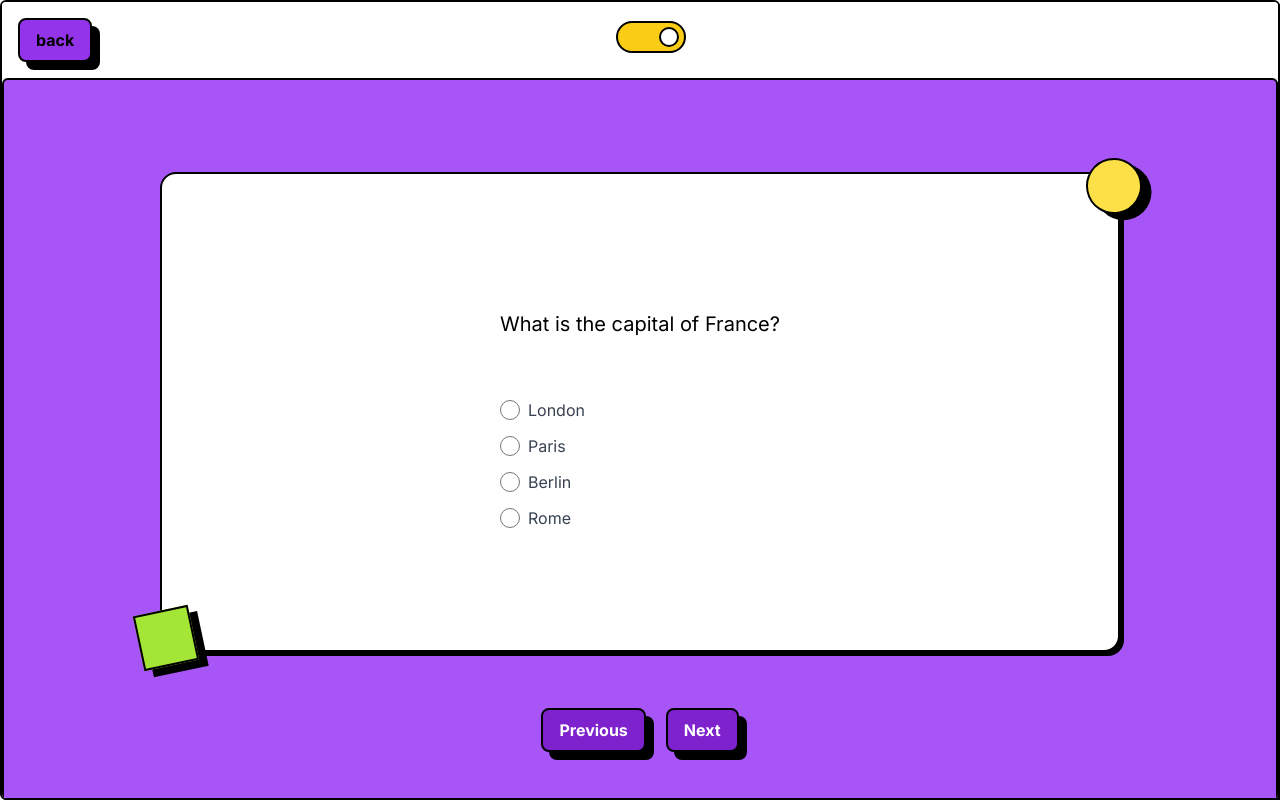
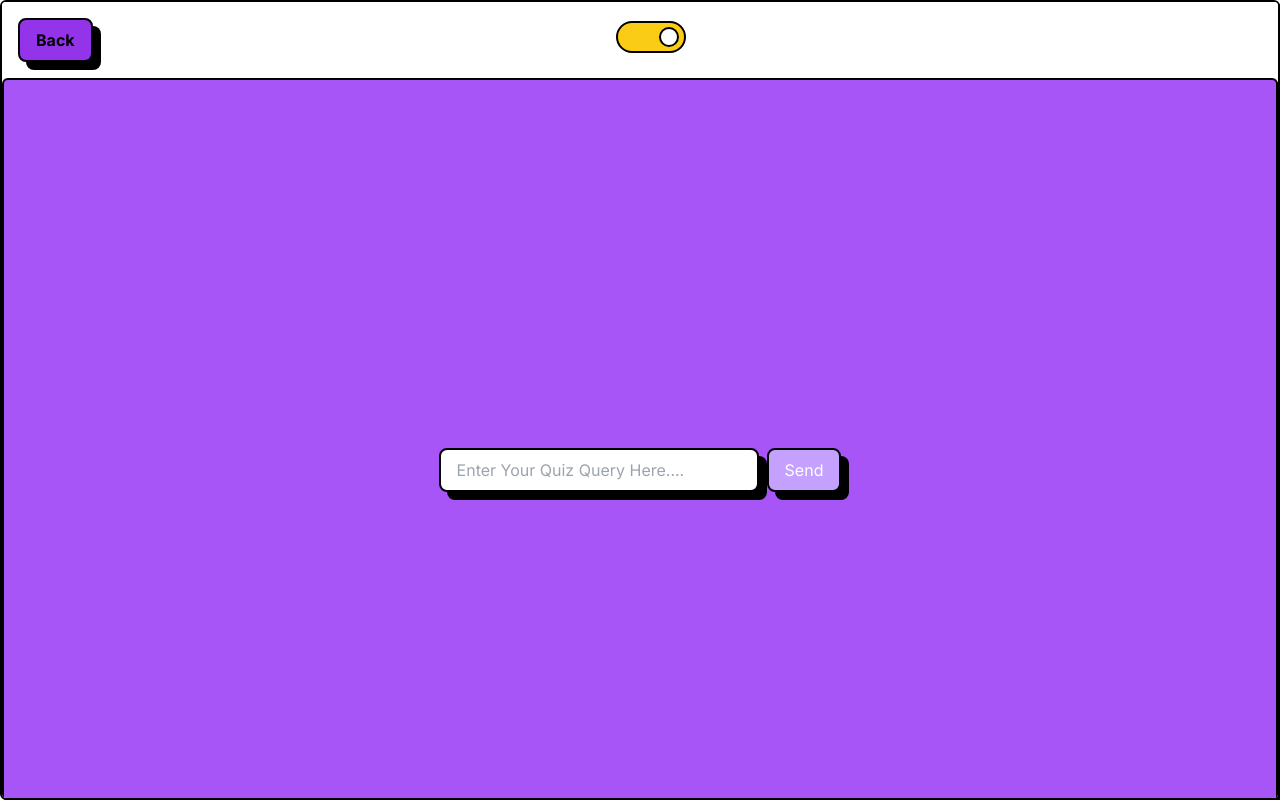
Before and after one commit to Lionhearted1/educAIte, a Next.js app in the folder frontend/miniproject/: page /chat in a window 1280 px wide. Both pictures are taken after a click on the label 651 px from the left and 37 px from the top of the page. Built offline with nearby package versions, Linux system fonts and the light colour scheme.

Commit message:
complete quiz logic

```diff
--- a/frontend/miniproject/src/app/chat/components/chat.js
+++ b/frontend/miniproject/src/app/chat/components/chat.js
@@ -1,134 +1,93 @@
 "use client";
 import React, { useState } from 'react';
-import './style.css'
+import './style.css';
 import Quiz from './quiz';
-import  Link  from 'next/link';
-
+import Link from 'next/link';
 
 const ChatInterface = () => {
+  const [messages, setMessages] = useState([
+    { sender: 'user', content: 'Hello, how are you?' },
+    { sender: 'bot', content: 'I am good, thank you!' },
+    { sender: 'user', content: "That's great to hear!" },
+    { sender: 'bot', content: 'Yes, it is!' },
+  ]);
 
-    const messages = [
-        { sender: 'user', content: 'Hello, kjvkjbcvjkasjkcksb ovnbinocvnaoidviods oivdsionsdiovnoisdnnaosin vonavnoncondoica onvoinsIOnanision  conoacnacoindcons acndsodcndaionc onsvonsadoncodc how are you?' },
-        { sender: 'bot', content: 'I am good, thank you!' },
-        { sender: 'user', content: "That's bdfvbfvndasndcbeuribviuhiv iabibhiuhiwdbbah diuchdbbdsiubdbbacibiuabibdcibca iuvbiuabcicibuaicyvibcv vaiuavevcbdbruwbiuwvbuihuiaicbib cbiubaiucbiubcibibciubcb aciubciaubibciubcbuabib ciuubawiubcibiubcibaibsciubcibgreat to hear!" },
-        { sender: 'bot', content: 'Yes, bhcsbakk cnkjsdnc jjckjwdncn wkncondnc onconown onconwocn cnownconw ncwcnon  cnkjsdnc jjckjwdncn wkncondnc onconown onconwocn cnownconw ncwcnon wocnowecnw owcnweocnw ocwnon it is!' },
-    ];
+  const [newMessage, setNewMessage] = useState('');
 
-    const [newMessage, setNewMessage] = React.useState('');
+  const handleSendMessage = () => {
+    // Implement logic to send messages
+  };
 
-    const handleSendMessage = () => { };
-    const handleFileUpload = (event) => { };
-    const [isToggled, setIsToggled] = useState(false);
+  const handleFileUpload = (event) => {
+    // Implement logic for file upload
+  };
+
+  const [isToggled, setIsToggled] = useState(true);
 
   const handleToggle = () => {
-        setIsToggled(!isToggled);
-        console.log (!isToggled);
-        if (!isToggled) {
-            document.querySelector('.chatInt').style.display = 'none';
-            document.querySelector('.quizInt').style.display = 'block';
-
-        }
-        else
-        {
-            document.querySelector('.chatInt').style.display = 'block';
-            document.querySelector('.quizInt').style.display = 'none';
-        }
+    setIsToggled((prevIsToggled) => !prevIsToggled);
   };
 
-
   return (
-        <div className="flex flex-col h-screen overflow-x-hidden   relative
-           rounded-md border-2 border-black
-         bg-white bg-[radial-gradient(#cacbce_1px,transparent_1px)]
-         shadow-[4px_4px_0px_0px_rgba(0,0,0,1)] [background-size:16px_16px] m750:px-5 m750:py-10">
-
-            <div className="flex items-center justify-between  p-4 bg-white shadow">
-                <Link href='/dashboard'>
-                    <button className='bg-purple-600 hover:bg-purple-400 shadow-[8px_8px_0px_rgba(0,0,0,1)]
-                             border-2 border-black text-black font-bold py-2 px-4 rounded-lg focus:outline-none
-                             hover:shadow-none hover:translate-x-1 hover:translate-y-1 duration-150
-                             focus:shadow-outline'>back</button>
+    <div className="flex flex-col h-screen overflow-x-hidden relative rounded-md border-2 border-black bg-white bg-[radial-gradient(#cacbce_1px,transparent_1px)] shadow-[4px_4px_0px_0px_rgba(0,0,0,1)] [background-size:16px_16px] m750:px-5 m750:py-10">
+      <div className="flex items-center justify-between p-4 bg-white shadow">
+        <Link href="/dashboard2">
+          <button className="bg-purple-600 hover:bg-purple-400 shadow-[8px_8px_0px_rgba(0,0,0,1)] border-2 border-black text-black font-bold py-2 px-4 rounded-lg focus:outline-none hover:shadow-none hover:translate-x-1 hover:translate-y-1 duration-150 focus:shadow-outline">
+            Back
+          </button>
         </Link>
-                 {/* ---------------------------{toggle button----- -----------------------------------} */}
-                                <div className=''>
+        <div className="">
           <label className="relative -left-[45vw] inline-flex cursor-pointer items-center">
-                                                                <input type="checkbox" value="" className="peer sr-only"
-                                                                onClick={handleToggle}/>
-                                                                <div className="peer h-8 w-[70px] rounded-full border-2 border-black
-                                                                 bg-white after:absolute after:start-[6px] after:top-[6px] after:h-5
-                                                                 after:w-5 after:rounded-full after:border-2 after:border-black
-                                                                  after:bg-white after:transition-all after:content-['']
-                                                                   peer-checked:bg-yellow-400 peer-checked:after:translate-x-[37px]
-                                    peer-focus:outline-none rtl:peer-checked:after:-translate-x-[37px]"></div>
+            <input type="checkbox" value="" className="peer sr-only" onClick={handleToggle} />
+            <div className="peer h-8 w-[70px] rounded-full border-2 border-black bg-white after:absolute after:start-[6px] after:top-[6px] after:h-5 after:w-5 after:rounded-full after:border-2 after:border-black after:bg-white after:transition-all after:content-[''] peer-checked:bg-yellow-400 peer-checked:after:translate-x-[37px] peer-focus:outline-none rtl:peer-checked:after:-translate-x-[37px]"></div>
           </label>
         </div>
       </div>
-            <div className="chatInt flex-grow overflow-x-hidden p-4">
+
+      <div className="chatInt flex-grow overflow-x-hidden p-4" style={{ display: isToggled ? 'block' : 'none' }}>
         <div className="flex flex-col h-full">
-                                <div className="flex-grow overflow-x-hidden overflow-y-auto">
           <div className="flex-grow w-[100%] mt-5 overflow-x-hidden overflow-y-auto">
             {messages.map((message, index) => (
               <div
                 key={index}
-                                                        className={`relative   ${message.sender === 'user' ? 'left-8' : 'left-[65vw]'} mb-4`}
+                className={`relative ${message.sender === 'user' ? 'left-8' : 'left-[65vw]'} mb-4`}
               >
                 <div
-                                                            className={`rounded-lg pl-3 pr-3 max-w-sm  shadow-[8px_8px_0px_rgba(0,0,0,1)]
-                                                            border-2 border-black ${
-                                                                message.sender === 'user' ?
-                                                                'bg-purple-500 text-black  max-w-lg' : 'bg-gray-200  '
+                  className={`rounded-lg pl-3 pr-3 max-w-sm shadow-[8px_8px_0px_rgba(0,0,0,1)] border-2 border-black ${
+                    message.sender === 'user' ? 'bg-purple-500 text-black max-w-lg' : 'bg-gray-200 '
                   }`}
                 >
-                                                            <p className='p-5'>{message.content}</p>
+                  <p className="p-5">{message.content}</p>
                 </div>
               </div>
             ))}
           </div>
-                                    </div>
           <div className="flex items-center gap-5 justify-center mb-8 mt-4">
             <input
               type="text"
-
               onChange={(e) => setNewMessage(e.target.value)}
               placeholder="Your Prompt Here...."
-                            className="flex-grow px-4 py-2
-                            mr-2 text-gray-700 bg-white
-                            hover:shadow-none hover:translate-x-1 hover:translate-y-1 duration-150
-                            border-2 border-black
-                              rounded-lg shadow-[8px_8px_0px_rgba(0,0,0,1)] focus:outline-none
-                             focus:ring-2 focus:ring-blue-500"
+              className="flex-grow px-4 py-2 mr-2 text-gray-700 bg-white hover:shadow-none hover:translate-x-1 hover:translate-y-1 duration-150 border-2 border-black rounded-lg shadow-[8px_8px_0px_rgba(0,0,0,1)] focus:outline-none focus:ring-2 focus:ring-blue-500"
             />
             <button
               onClick={handleSendMessage}
-                            className="px-4 py-2 text-white bg-[#C4A1FF] rounded-lg
-                            shadow-[8px_8px_0px_rgba(0,0,0,1)]
-                            border-2 border-black
-                            hover:shadow-none hover:translate-x-1 hover:translate-y-1 duration-150
-                             hover:bg-purple-600 focus:outline-none focus:bg-purple-600"
+              className="px-4 py-2 text-white bg-[#C4A1FF] rounded-lg shadow-[8px_8px_0px_rgba(0,0,0,1)] border-2 border-black hover:shadow-none hover:translate-x-1 hover:translate-y-1 duration-150 hover:bg-purple-600 focus:outline-none focus:bg-purple-600"
             >
               Send
             </button>
             <label
               htmlFor="file-upload"
-                            className="px-4 py-2 ml-2 text-white bg-yellow-500 rounded-lg
-                            shadow-[8px_8px_0px_rgba(0,0,0,1)]
-                            border-2 border-black
-                            hover:shadow-none hover:translate-x-1 hover:translate-y-1 duration-150
-                             hover:bg-yellow-600 focus:outline-none focus:bg-yellow-600"
+              className="px-4 py-2 ml-2 text-white bg-yellow-500 rounded-lg shadow-[8px_8px_0px_rgba(0,0,0,1)] border-2 border-black hover:shadow-none hover:translate-x-1 hover:translate-y-1 duration-150 hover:bg-yellow-600 focus:outline-none focus:bg-yellow-600"
             >
               Upload
             </label>
-                        <input
-                            type="file"
-                            id="file-upload"
-                            className="hidden"
-                            onChange={handleFileUpload}
-                        />
+            <input type="file" id="file-upload" className="hidden" onChange={handleFileUpload} />
           </div>
         </div>
       </div>
-            <div className='quizInt hidden'><Quiz/></div>
-
+      <div className="quizInt hidden" style={{ display: isToggled ? 'none' : 'block' }}>
+  <Quiz />
+      </div>
     </div>
   );
 };
--- /dev/null
+++ b/frontend/miniproject/src/app/chat/components/chatComponent.js
@@ -0,0 +1,85 @@
+import React from "react";
+import Quiz from "./quiz";
+
+const chatComponent = () => {
+  const handleSendMessage = () => {};
+  const handleFileUpload = (event) => {};
+
+  const [isToggled, setIsToggled] = useState(true);
+
+  const handleToggle = () => {
+    setIsToggled(!isToggled);
+    console.log(!isToggled);
+    if (!isToggled) {
+      document.querySelector(".chatInt").style.display = "none";
+      document.querySelector(".quizInt").style.display = "block";
+    } else {
+      document.querySelector(".chatInt").style.display = "block";
+      document.querySelector(".quizInt").style.display = "none";
+    }
+  };
+
+  return (
+    <>
+
+
+        <div className="chatInt flex-grow overflow-x-hidden p-4">
+          <div className="flex flex-col h-full">
+            <div className="flex-grow overflow-x-hidden overflow-y-auto">
+              <div className="flex-grow w-[100%] mt-5 overflow-x-hidden overflow-y-auto">
+                {messages.map((message, index) => (
+                  <div
+                    key={index}
+                    className={`relative   ${
+                      message.sender === "user" ? "left-8" : "left-[65vw]"
+                    } mb-4`}
+                  >
+                    <div
+                      className={`rounded-lg pl-3 pr-3 max-w-sm  shadow-[8px_8px_0px_rgba(0,0,0,1)]
+                                                            border-2 border-black ${
+                                                              message.sender ===
+                                                              "user"
+                                                                ? "bg-purple-500 text-black  max-w-lg"
+                                                                : "bg-gray-200  "
+                                                            }`}
+                    >
+                      <p className="p-5">{message.content}</p>
+                    </div>
+                  </div>
+                ))}
+              </div>
+            </div>
+            <div className="flex items-center gap-5 justify-center mb-8 mt-4">
+              <input
+                type="text"
+                onChange={(e) => setNewMessage(e.target.value)}
+                placeholder="Your Prompt Here...."
+                className="flex-grow px-4 py-2
+                            mr-2 text-gray-700 bg-white
+                            hover:shadow-none hover:translate-x-1 hover:translate-y-1 duration-150
+                            border-2 border-black
+                              rounded-lg shadow-[8px_8px_0px_rgba(0,0,0,1)] focus:outline-none
+                             focus:ring-2 focus:ring-blue-500"
+              />
+              <button
+                onClick={handleSendMessage}
+                className="px-4 py-2 text-white bg-[#C4A1FF] rounded-lg
+                            shadow-[8px_8px_0px_rgba(0,0,0,1)]
+                            border-2 border-black
+                            hover:shadow-none hover:translate-x-1 hover:translate-y-1 duration-150
+                             hover:bg-purple-600 focus:outline-none focus:bg-purple-600"
+              >
+                Send
+              </button>
+            </div>
+          </div>
+        </div>
+        <div className="quizInt hidden">
+          <Quiz />
+        </div>
+
+    </>
+  );
+};
+
+export default chatComponent;
--- a/frontend/miniproject/src/app/chat/components/quiz.js
+++ b/frontend/miniproject/src/app/chat/components/quiz.js
@@ -1,6 +1,7 @@
 "use client"
 import React, { useState } from 'react';
 import 'tailwindcss/tailwind.css';
+import chatComponent from './chatComponent';
 
 const Quiz = () => {
     const questions = [
@@ -62,6 +63,7 @@ const Quiz = () => {
     const [isAnswered, setIsAnswered] = useState(false);
     const [isCorrect, setIsCorrect] = useState(false);
 
+
     const handleNextQuestion = () => {
         if (currentQuestionIndex < questions.length - 1) {
             setCurrentQuestionIndex(prevIndex => prevIndex + 1);
@@ -88,9 +90,20 @@ const Quiz = () => {
 
     const { question, options } = questions[currentQuestionIndex];
 
+    const [isQuiz,setIsquiz]=useState(false)
+    const handleFinishQuestion=()=>{
+            setIsquiz(false)
+
+    }
+    const handleSendMessage = () => {
+        // Implement logic to send messages
+      };
+
+
  return (
+    <>
          <div className="min-h-screen flex flex-col gap-10 items-center justify-center w-full rounded-md border-2 border-black bg-purple-500 shadow-[4px_4px_0px_0px_rgba(0,0,0,1)] [background-size:16px_16px] ">
-            <div className="bg-white rounded-2xl relative px-8 pt-6 pb-8 mb-4 flex flex-col h-[60vh] w-[75vw] justify-center border-2 border-black shadow-[4px_4px_0px_0px_rgba(0,0,0,1)] hover:shadow-none hover:translate-x-1 hover:translate-y-1 duration-150 items-center">
+             <div className="bg-white rounded-2xl relative px-8 pt-6 pb-8 mb-4 flex flex-col h-[60vh] w-[75vw] justify-center border-2 border-black shadow-[4px_4px_0px_0px_rgba(0,0,0,1)] hover:shadow-none hover:translate-x-1 hover:translate-y-1 duration-150 items-center " style={{ display: isQuiz ? 'block' : 'none' }}>
                  <div className="bg-lime-400 h-14 absolute w-14 border-2 -bottom-4 -left-6 -rotate-12  border-black shadow-[8px_8px_0px_rgba(0,0,0,1)]"></div>
                  <div className="mb-4">
                      <h2 className="text-xl p-10 mb-2">{question}</h2>
@@ -117,7 +130,7 @@ const Quiz = () => {
                  )}
                  <div className='bg-yellow-300 h-14 absolute w-14 border-2 -top-4 -right-6 -rotate-12 rounded-full border-black shadow-[8px_8px_0px_rgba(0,0,0,1)]'></div>
              </div>
-            <div className="flex flex-row gap-5 mb-8 items-center justify-between">
+             <div className="flex flex-row gap-5 mb-8 items-center justify-between " style={{ display: isQuiz ? 'block' : 'none' }}>
                  <button
                      onClick={handlePreviousQuestion}
                      className="bg-purple-700 hover:bg-purple-500 shadow-[8px_8px_0px_rgba(0,0,0,1)] border-2 border-black text-white font-bold py-2 px-4 hover:shadow-none hover:translate-x-1 hover:translate-y-1 duration-150 rounded-lg focus:outline-none focus:shadow-outline"
@@ -127,7 +140,7 @@ const Quiz = () => {
                  </button>
                  {currentQuestionIndex === questions.length - 1 ? (
                      <button
-                        onClick={handleNextQuestion}
+                         onClick={handleFinishQuestion}
                          className="bg-purple-700 hover:bg-purple-500 shadow-[8px_8px_0px_rgba(0,0,0,1)] border-2 border-black text-white font-bold py-2 px-4 rounded-lg focus:outline-none hover:shadow-none hover:translate-x-1 hover:translate-y-1 duration-150 focus:shadow-outline"
                      >
                          Finish
@@ -141,7 +154,24 @@ const Quiz = () => {
                      </button>
                  )}
              </div>
+             <div className="flex items-center gap-5 justify-center mb-8 mt-4 " style={{ display: isQuiz ? 'none' : 'block' }}>
+            <input
+              type="text"
+              onChange={(e) => setNewMessage(e.target.value)}
+              placeholder="Enter Your Quiz Query Here...."
+              className="w-80 flex-grow px-4 py-2 mr-2 text-gray-700 bg-white hover:shadow-none hover:translate-x-1 hover:translate-y-1 duration-150 border-2 border-black rounded-lg shadow-[8px_8px_0px_rgba(0,0,0,1)] focus:outline-none focus:ring-2 focus:ring-blue-500"
+            />
+            <button
+              onClick={handleSendMessage}
+              className="px-4 py-2 text-white bg-[#C4A1FF] rounded-lg shadow-[8px_8px_0px_rgba(0,0,0,1)] border-2 border-black hover:shadow-none hover:translate-x-1 hover:translate-y-1 duration-150 hover:bg-purple-600 focus:outline-none focus:bg-purple-600"
+            >
+              Send
+            </button>
+
           </div>
+         </div>
+
+         </>
      );
 };
 
--- a/frontend/miniproject/src/app/chat/page.js
+++ b/frontend/miniproject/src/app/chat/page.js
@@ -1,11 +1,13 @@
 import Quiz from './components/quiz';
 import React from 'react'
 import ChatInterface from './components/chat';
+import chatComponent from './components/chatComponent'
 
 function Chat() {
   return (
     <>
     <ChatInterface/>
+   {/* <chatComponent/> */}
     </>
   )
 }
--- a/frontend/miniproject/src/app/page.js
+++ b/frontend/miniproject/src/app/page.js
@@ -13,7 +13,7 @@ function Home() {
         data-default-tab="html,result"
         data-slug-hash="JjVdQGG"
         data-user="VARUN-V-the-bold"
-        style="height: 300px; box-sizing: border-box; display: flex; align-items: center; justify-content: center; border: 2px solid; margin: 1em 0; padding: 1em;"
+        style="height: 300px box-sizing:border-box display: flex align-items: center; justify-content: center; border: 2px solid; margin: 1em 0; padding: 1em;"
       >
         <span>
           See the Pen{" "}
```
Also changed, not shown: 1 other file (tests, documents, lock files or other folders). Lines whose indentation alone changed are shown as unchanged.
